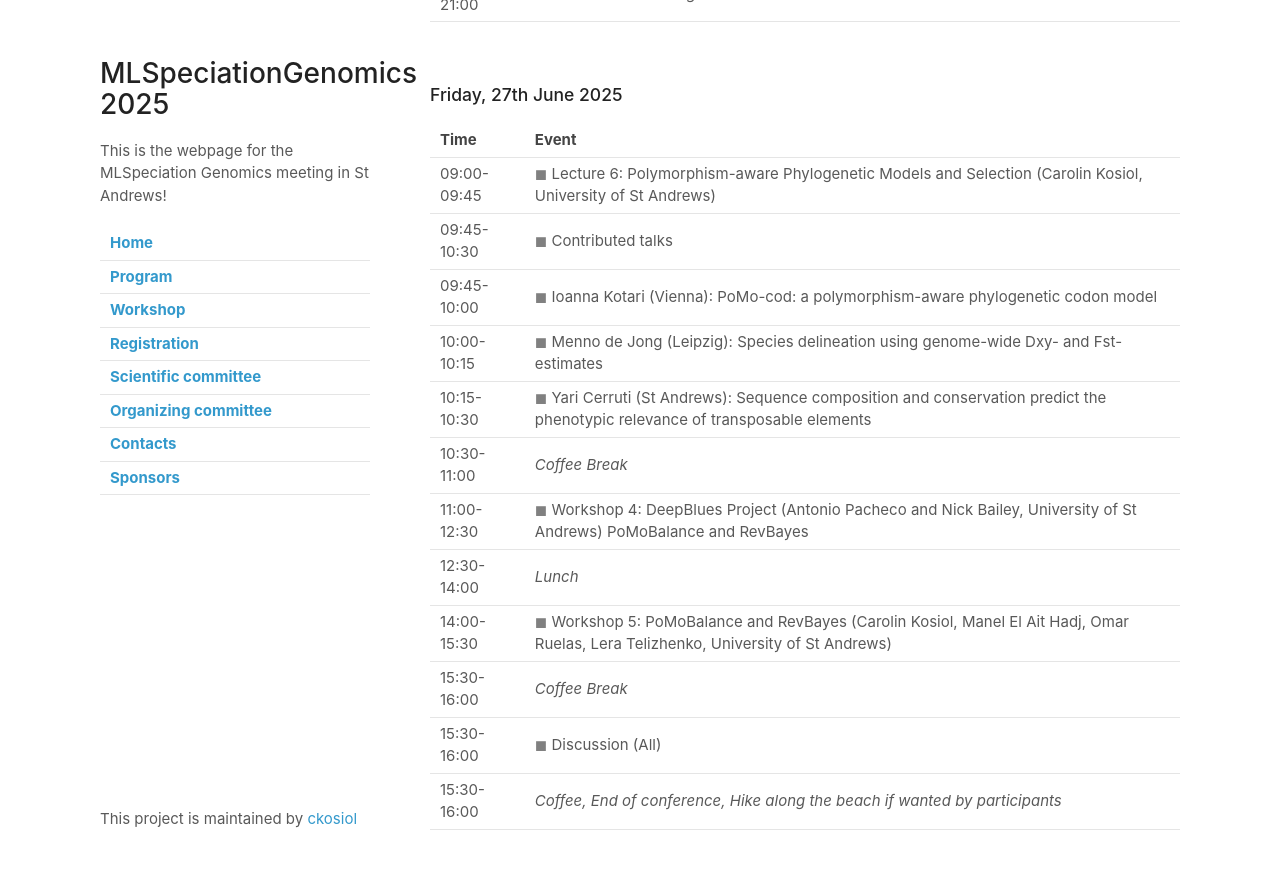
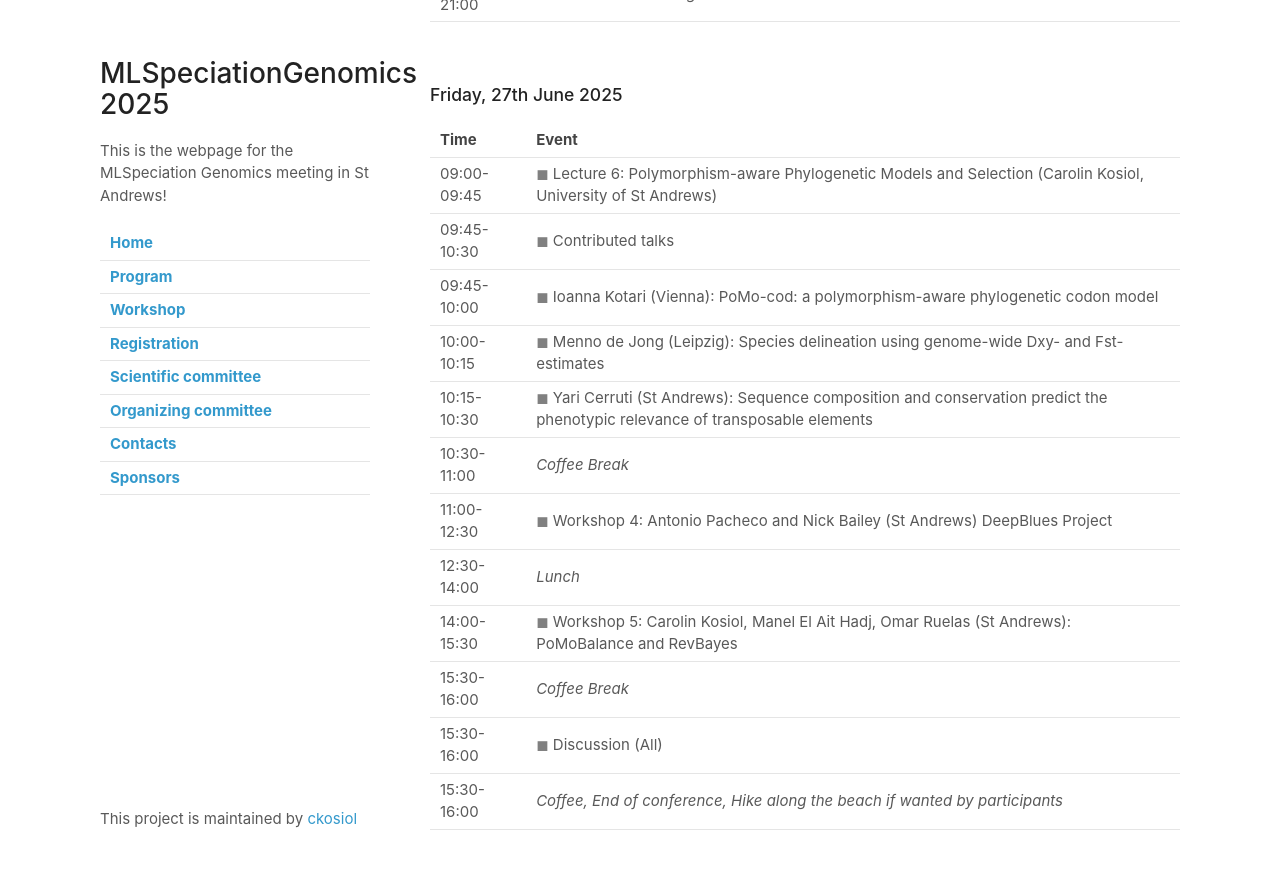
Before and after one commit to ckosiol/MLSpeciationGenomics, a Jekyll site: the page built from program.md, in a window 1280 px wide and 900 px high, scrolled down 1767 px. Shown: the top 869 px of the window. Built offline with Jekyll 4.4.1, drawn with Linux system fonts in a browser that asks for light colours; our own code applies the rules of GitHub Pages for plain Markdown files.

Commit message:
Update program.md

```diff
--- a/program.md
+++ b/program.md
@@ -50,9 +50,9 @@
 |10:00-10:15| <span style="color:gray">&#9724;</span> Menno de Jong (Leipzig): Species delineation using genome-wide Dxy- and Fst-estimates|
 |10:15-10:30| <span style="color:gray">&#9724;</span> Yari Cerruti (St Andrews): Sequence composition and conservation predict the phenotypic relevance of transposable elements|
 |10:30-11:00| *Coffee Break* |
-|11:00-12:30| <span style="color:gray">&#9724;</span> Workshop 4: DeepBlues Project (Antonio Pacheco and Nick Bailey, University of St Andrews) PoMoBalance and RevBayes|
+|11:00-12:30| <span style="color:gray">&#9724;</span> Workshop 4: Antonio Pacheco and Nick Bailey (St Andrews) DeepBlues Project|
 |12:30-14:00| *Lunch* |
-|14:00-15:30| <span style="color:gray">&#9724;</span> Workshop 5: PoMoBalance and RevBayes (Carolin Kosiol, Manel El Ait Hadj, Omar Ruelas, Lera Telizhenko, University of St Andrews)|
+|14:00-15:30| <span style="color:gray">&#9724;</span> Workshop 5: Carolin Kosiol, Manel El Ait Hadj, Omar Ruelas (St Andrews): PoMoBalance and RevBayes|
 |15:30-16:00| *Coffee Break* |
 |15:30-16:00| <span style="color:gray">&#9724;</span> Discussion (All)|
 |15:30-16:00| *Coffee, End of conference, Hike along the beach if wanted by participants* |
```
